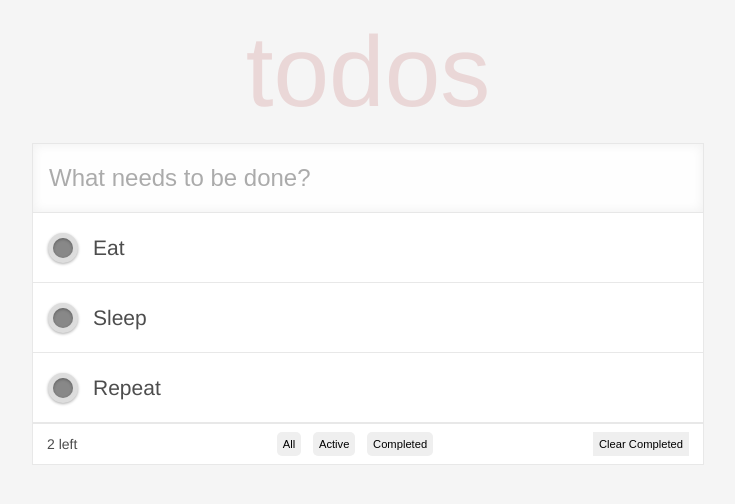
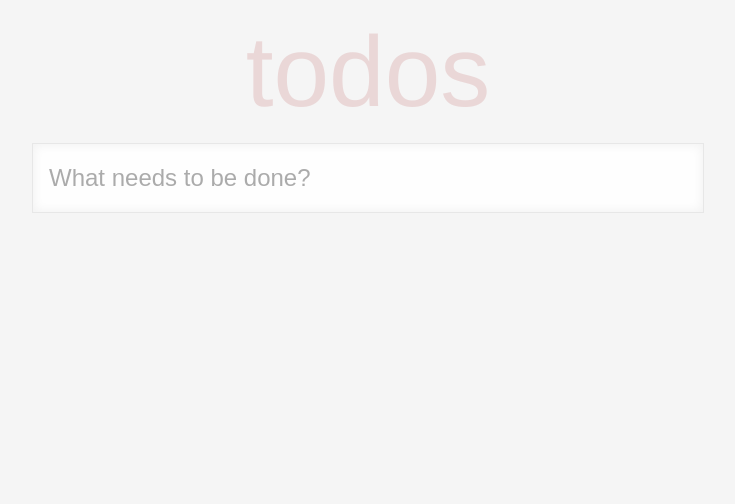
Before and after one commit to itsalicelee/wp1111, a React (Create React App) app in the folder hw3/: page / in a window 1280 px wide. Shown: the top 504 px of the page, without its empty margins (272-1007 px from the left). Built offline with nearby package versions, Linux system fonts and the light colour scheme.

Commit message:
hw3: can add tasks

```diff
--- a/hw3/src/App.js
+++ b/hw3/src/App.js
@@ -1,69 +1,25 @@
-import logo from './logo.svg';
 import './App.css';
 import './styles.css';
-import xIcon from './img/x.png';
 import { useState } from 'react';
 import Todo from './components/Todo';
 import Footer from './components/Footer';
 import Input from './components/Input';
 function App() {
-    const DATA = [
-        { id: '0', name: 'Eat', completed: true },
-        { id: '1', name: 'Sleep', completed: false },
-        { id: '2', name: 'Repeat', completed: false },
-    ];
-    const taskList = DATA.map((task) => <Todo id={task.id} name={task.name} completed={task.completed} key={task.id}/>);
+    const [tasks, setTasks] = useState([]);
+    const [todoId, setTodoId] = useState(0);
+
     return (
         <div id="root" className="todo-app__root">
             <header className="todo-app__header">
                 <h1 className="todo-app__title">todos</h1>
             </header>
             <section className="todo-app__main">
-                <Input />
-                {/* <input className="todo-app__input" placeholder="What needs to be done?" /> */}
-
-                <ul className="todo-app__list" id="todo-list" style={{ display: DATA.length > 0 ? '' : 'none' }}>
-                    {taskList}
-                    {/* <ul className="todo-app__list" id="todo-list">
-                    <li className="todo-app__item">
-                        <div className="todo-app__checkbox">
-                            <input type="checkbox" id="0" />
-                            <label htmlFor="0" />
-                        </div>
-                        <h1 className="todo-app__item-detail">This is the first TODO</h1>
-                        <img alt="x-icon" src={xIcon} className="todo-app__item-x" />
-                    </li>
-                    <li className="todo-app__item">
-                        <div className="todo-app__checkbox">
-                            <input type="checkbox" id="1" />
-                            <label htmlFor="1" />
-                        </div>
-                        <h1 className="todo-app__item-detail">This is the second TODO</h1>
-                        <img alt="x-icon" src={xIcon} className="todo-app__item-x" />
-                    </li>
-                    <li className="todo-app__item">
-                        <div className="todo-app__checkbox">
-                            <input type="checkbox" id="2" />
-                            <label htmlFor="2" />
-                        </div>
-                        <h1 className="todo-app__item-detail">This is the third TODO</h1>
-                        <img alt="x-icon" src={xIcon} className="todo-app__item-x" />
-                    </li>
-                </ul> */}
+                <Input tasks={tasks} setTasks={setTasks} todoId={todoId} setTodoId={setTodoId} />
+                <ul className="todo-app__list" id="todo-list" style={{ display: tasks.length > 0 ? '' : 'none' }}>
+                    <Todo tasks={tasks} />
                 </ul>
             </section>
-            <Footer todoLength={DATA.length} />
-            {/* <footer id="todo-footer" className="todo-app__footer">
-                <div className="todo-app__total">2 left</div>
-                <ul className="todo-app__view-buttons">
-                    <button> All </button>
-                    <button> Active </button>
-                    <button> Completed </button>
-                </ul>
-                <div className="todo-app__clean">
-                    <button> Clear Completed </button>
-                </div>
-            </footer> */}
+            <Footer todoLength={tasks.length} />
         </div>
     );
 }
--- a/hw3/src/components/Input.js
+++ b/hw3/src/components/Input.js
@@ -1,5 +1,4 @@
 import React from 'react';
-import xIcon from '../img/x.png';
 
 function Input(props) {
     const handleKeyDown = (event) => {
@@ -7,7 +6,9 @@ function Input(props) {
         if (event.key === 'Enter' && event.keyCode === 13) {
             const toAdd = event.target.value; // get the input text
             event.target.value = ''; // clear input field
-            console.log(toAdd);
+            const newTask = { id: props.todoId, name: toAdd, completed: false };
+            props.setTasks([...props.tasks, newTask]);
+            props.setTodoId((prev) => prev + 1);
         }
     };
 
--- a/hw3/src/components/Todo.js
+++ b/hw3/src/components/Todo.js
@@ -2,16 +2,16 @@ import React from 'react';
 import xIcon from '../img/x.png';
 
 function Todo(props) {
-    return (
-        <li className="todo-app__item">
+    return props.tasks.map((task) => (
+        <li className="todo-app__item" key={task.id}>
             <div className="todo-app__checkbox">
-                <input type="checkbox" id={props.id} />
-                <label htmlFor={props.id} />
+                <input type="checkbox" id={task.id} />
+                <label htmlFor={task.id} />
             </div>
-            <h1 className="todo-app__item-detail">{props.name}</h1>
+            <h1 className="todo-app__item-detail">{task.name}</h1>
             <img alt="x-icon" src={xIcon} className="todo-app__item-x" />
         </li>
-    );
+    ));
 }
 
 export default Todo;
```
